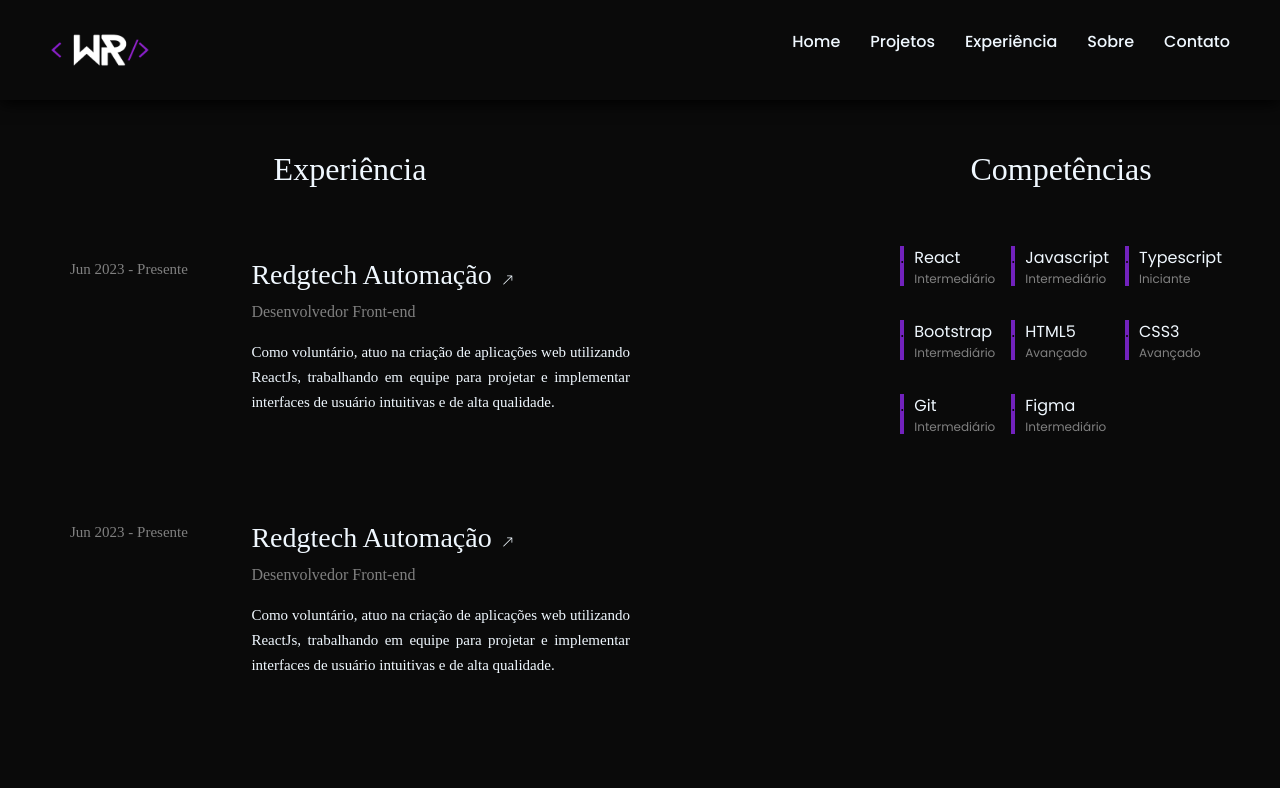
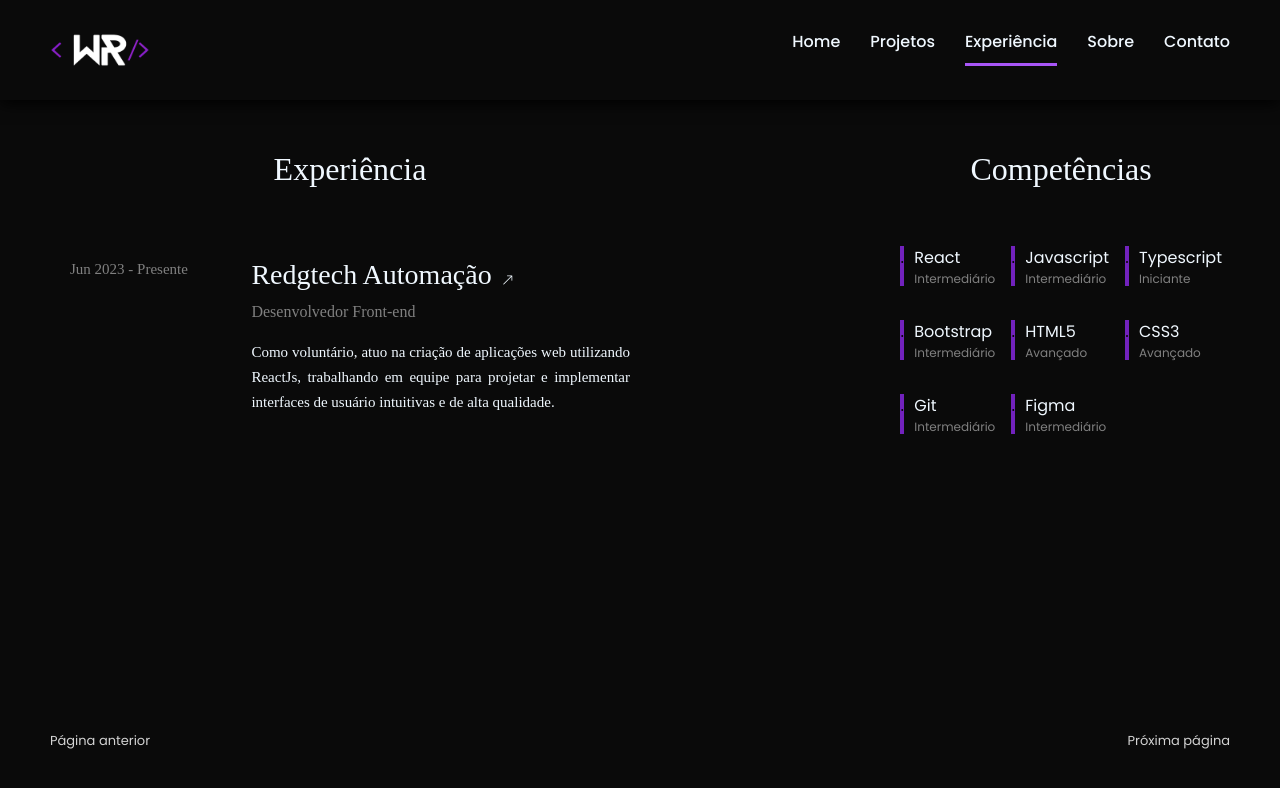
Before and after one commit to washingtonrodriigues/meu-portifolio, a React (Vite) app: page /experience in a window 1280 px wide. Shown: the top 788 px of the page. Built offline with nearby package versions, Linux system fonts and the light colour scheme; the HTML template or start-up script is replaced by a standard one; a web font is replaced by a local one.

Commit message:
correcao bug da rota experience

```diff
--- a/src/Components/About/index.jsx
+++ b/src/Components/About/index.jsx
@@ -24,7 +24,7 @@ export default function About() {
         </div>
         <img src="../../public/couple.jpg" alt="" className={classNames(styles.img_about)} />
       </div>
-      <PreviousPage to={'/experiences'} />
+      <PreviousPage to={'/experience'} />
       <NextPage to={'/contact'} />
     </motion.div>
   );
--- a/src/Components/Experience/data/exp.json
+++ b/src/Components/Experience/data/exp.json
@@ -1,28 +1,4 @@
 [
-  {
-    "office": "Desenvolvedor Front-end",
-    "company": "Redgtech Automação",
-    "description": "Como voluntário, atuo na criação de aplicações web utilizando ReactJs, trabalhando em equipe para projetar e implementar interfaces de usuário intuitivas e de alta qualidade.",
-    "technologies": [],
-    "start": "Jun 2023",
-    "end": "Presente"
-  },
-  {
-    "office": "Desenvolvedor Front-end",
-    "company": "Redgtech Automação",
-    "description": "Como voluntário, atuo na criação de aplicações web utilizando ReactJs, trabalhando em equipe para projetar e implementar interfaces de usuário intuitivas e de alta qualidade.",
-    "technologies": [],
-    "start": "Jun 2023",
-    "end": "Presente"
-  },
-  {
-    "office": "Desenvolvedor Front-end",
-    "company": "Redgtech Automação",
-    "description": "Como voluntário, atuo na criação de aplicações web utilizando ReactJs, trabalhando em equipe para projetar e implementar interfaces de usuário intuitivas e de alta qualidade.",
-    "technologies": [],
-    "start": "Jun 2023",
-    "end": "Presente"
-  },
   {
     "office": "Desenvolvedor Front-end",
     "company": "Redgtech Automação",
--- a/src/Components/Experience/index.jsx
+++ b/src/Components/Experience/index.jsx
@@ -4,6 +4,8 @@ import experiences from './data/exp.json'
 import styles from './styles.module.css'
 import classNames from 'classnames';
 import Skills from './Skills';
+import PreviousPage from '../PreviousPage';
+import NextPage from '../NextPage';
 
 export default function Experience() {
   const [hoveredCards, setHoveredCards] = useState(Array(experiences.length).fill(false));
@@ -51,6 +53,8 @@ export default function Experience() {
         <h2 className={classNames(styles.h2_skills)}>Competências</h2>
         <Skills />
       </div>
+      <PreviousPage to={"/projects"} />
+      <NextPage to={"/about"} />
     </motion.div>
   );
 }
--- a/src/Components/Menu/index.jsx
+++ b/src/Components/Menu/index.jsx
@@ -51,7 +51,7 @@ export default function Menu() {
           </NavLink>
         </li>
         <li>
-          <NavLink className={classNames([styles.link], location.pathname === '/experiences' ? styles.active : '')} to="/experience">
+          <NavLink className={classNames([styles.link], location.pathname === '/experience' ? styles.active : '')} to="/experience">
             Experiência
           </NavLink>
         </li>
--- a/src/Components/NextPage/styles.module.css
+++ b/src/Components/NextPage/styles.module.css
@@ -3,7 +3,7 @@
 .next_page {
   text-decoration: none;
   position: fixed;
-  bottom: 100px;
+  bottom: 50px;
   color: lightgray;
   font-size: 13px;
   font-family: var(--font-Poppins);
--- a/src/Components/PreviousPage/styles.module.css
+++ b/src/Components/PreviousPage/styles.module.css
@@ -1,7 +1,7 @@
 .previous_page {
   text-decoration: none;
   position: fixed;
-  bottom: 100px;
+  bottom: 50px;
   color: lightgray;
   font-size: 13px;
   font-family: var(--font-Poppins);
```
